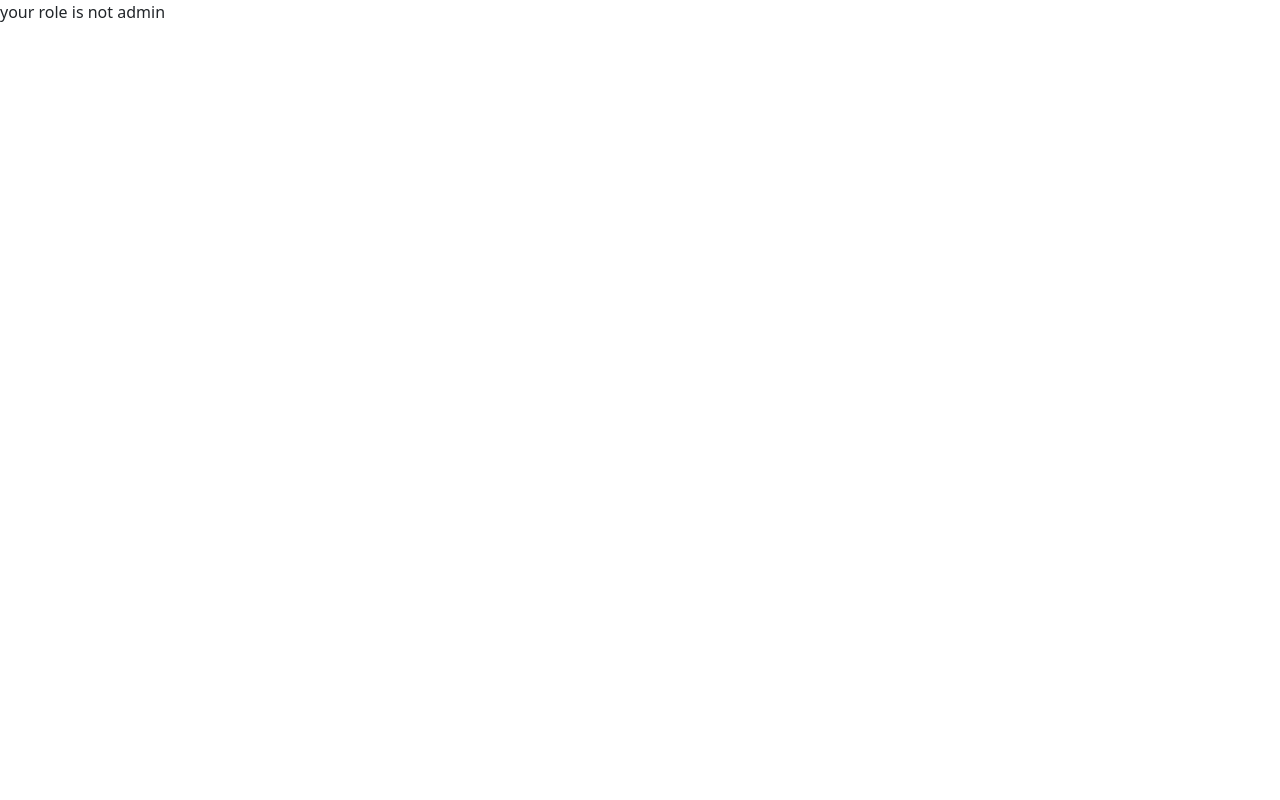
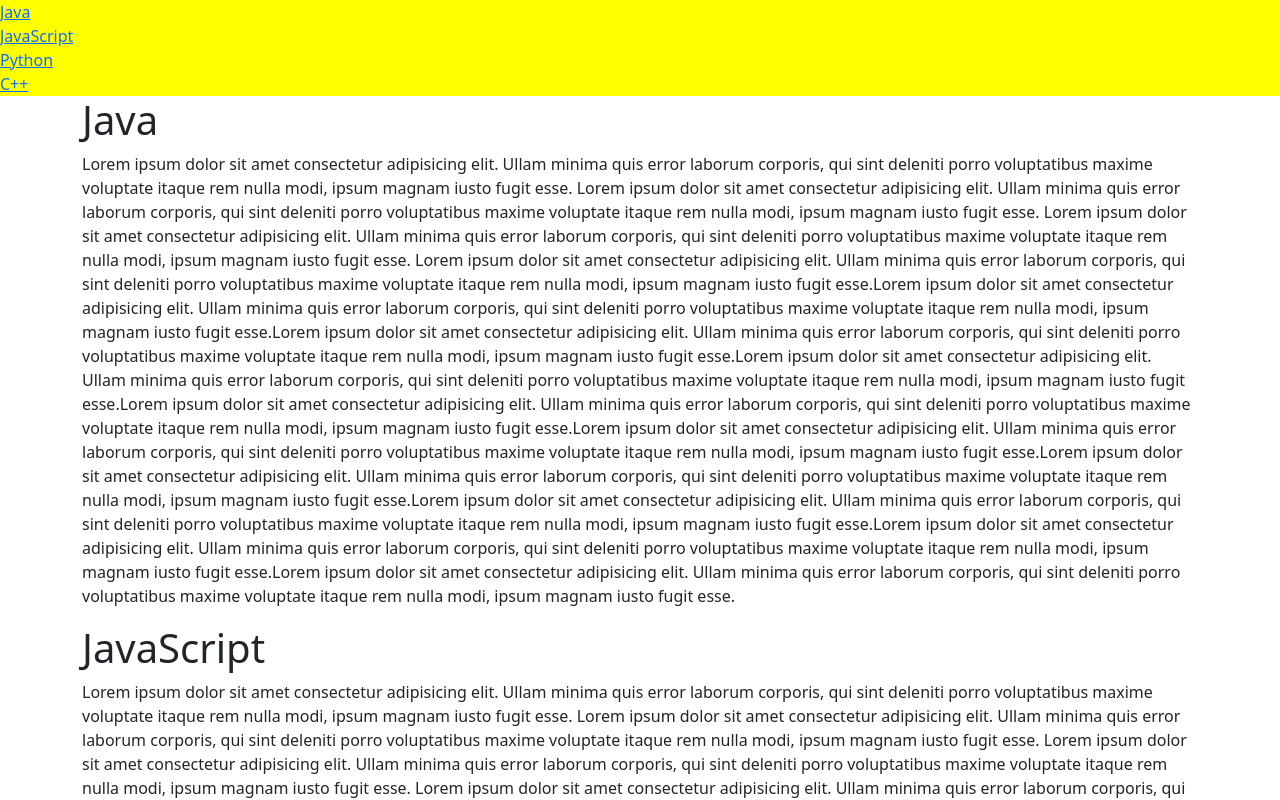
Before and after one commit to aqeelabpro/angular-youtube-new, an Angular app: page /home in a window 1280 px wide. Shown: the top 800 px of the page. Built offline with nearby package versions, Linux system fonts and the light colour scheme.

Commit message:
add fragments functionality

```diff
--- a/src/app/app-routing.module.ts
+++ b/src/app/app-routing.module.ts
@@ -1,10 +1,13 @@
 import { NgModule } from '@angular/core';
-import { RouterModule, Routes } from '@angular/router';
+import { ExtraOptions, RouterModule, Routes } from '@angular/router';
 import { HomeComponent } from './home/home.component';
 import { AboutComponent } from './about/about.component';
 import { EmployeesComponent } from './employees/employees.component';
 import { AdminComponent } from './admin/admin.component';
-
+const extraOptions: ExtraOptions = {
+  scrollPositionRestoration: 'enabled',
+  anchorScrolling: 'enabled',
+};
 const routes: Routes = [
   { path: 'home', component: HomeComponent, pathMatch: 'full' },
   { path: 'admin', component: AdminComponent, pathMatch: 'full' },
@@ -22,13 +25,13 @@ const routes: Routes = [
 
   {
     path: '',
-    redirectTo: '/employees',
+    redirectTo: 'home',
     pathMatch: 'full',
   },
 ];
 
 @NgModule({
-  imports: [RouterModule.forRoot(routes)],
+  imports: [RouterModule.forRoot(routes, extraOptions)],
   exports: [RouterModule],
 })
 export class AppRoutingModule {}
--- a/src/app/home/home.component.html
+++ b/src/app/home/home.component.html
@@ -1 +1,35 @@
-your role is not admin
+<div *ngFor="let programmingLanguage of programmingLanguages" style="position: sticky;top:0;background:yellow;">
+    <a [routerLink]="''" [fragment]="programmingLanguage">{{programmingLanguage}}</a>
+</div>
+
+<div class="container" *ngFor="let programmingLanguage of programmingLanguages" [attr.id]="programmingLanguage">
+    <h1>{{programmingLanguage}}</h1>
+    <p>
+        Lorem ipsum dolor sit amet consectetur adipisicing elit. Ullam minima quis error laborum corporis, qui sint
+        deleniti porro voluptatibus maxime voluptate itaque rem nulla modi, ipsum magnam iusto fugit esse.
+        Lorem ipsum dolor sit amet consectetur adipisicing elit. Ullam minima quis error laborum corporis, qui sint
+        deleniti porro voluptatibus maxime voluptate itaque rem nulla modi, ipsum magnam iusto fugit esse.
+        Lorem ipsum dolor sit amet consectetur adipisicing elit. Ullam minima quis error laborum corporis, qui sint
+        deleniti porro voluptatibus maxime voluptate itaque rem nulla modi, ipsum magnam iusto fugit esse.
+        Lorem ipsum dolor sit amet consectetur adipisicing elit. Ullam minima quis error laborum corporis, qui sint
+        deleniti porro voluptatibus maxime voluptate itaque rem nulla modi, ipsum magnam iusto fugit esse.Lorem ipsum
+        dolor sit amet consectetur adipisicing elit. Ullam minima quis error laborum corporis, qui sint
+        deleniti porro voluptatibus maxime voluptate itaque rem nulla modi, ipsum magnam iusto fugit esse.Lorem ipsum
+        dolor sit amet consectetur adipisicing elit. Ullam minima quis error laborum corporis, qui sint
+        deleniti porro voluptatibus maxime voluptate itaque rem nulla modi, ipsum magnam iusto fugit esse.Lorem ipsum
+        dolor sit amet consectetur adipisicing elit. Ullam minima quis error laborum corporis, qui sint
+        deleniti porro voluptatibus maxime voluptate itaque rem nulla modi, ipsum magnam iusto fugit esse.Lorem ipsum
+        dolor sit amet consectetur adipisicing elit. Ullam minima quis error laborum corporis, qui sint
+        deleniti porro voluptatibus maxime voluptate itaque rem nulla modi, ipsum magnam iusto fugit esse.Lorem ipsum
+        dolor sit amet consectetur adipisicing elit. Ullam minima quis error laborum corporis, qui sint
+        deleniti porro voluptatibus maxime voluptate itaque rem nulla modi, ipsum magnam iusto fugit esse.Lorem ipsum
+        dolor sit amet consectetur adipisicing elit. Ullam minima quis error laborum corporis, qui sint
+        deleniti porro voluptatibus maxime voluptate itaque rem nulla modi, ipsum magnam iusto fugit esse.Lorem ipsum
+        dolor sit amet consectetur adipisicing elit. Ullam minima quis error laborum corporis, qui sint
+        deleniti porro voluptatibus maxime voluptate itaque rem nulla modi, ipsum magnam iusto fugit esse.Lorem ipsum
+        dolor sit amet consectetur adipisicing elit. Ullam minima quis error laborum corporis, qui sint
+        deleniti porro voluptatibus maxime voluptate itaque rem nulla modi, ipsum magnam iusto fugit esse.Lorem ipsum
+        dolor sit amet consectetur adipisicing elit. Ullam minima quis error laborum corporis, qui sint
+        deleniti porro voluptatibus maxime voluptate itaque rem nulla modi, ipsum magnam iusto fugit esse.
+    </p>
+</div>
--- a/src/app/home/home.component.ts
+++ b/src/app/home/home.component.ts
@@ -5,4 +5,6 @@ import { Component } from '@angular/core';
   templateUrl: './home.component.html',
   styleUrls: ['./home.component.scss'],
 })
-export class HomeComponent {}
+export class HomeComponent {
+  programmingLanguages = ['Java', 'JavaScript', 'Python', 'C++'];
+}
```
